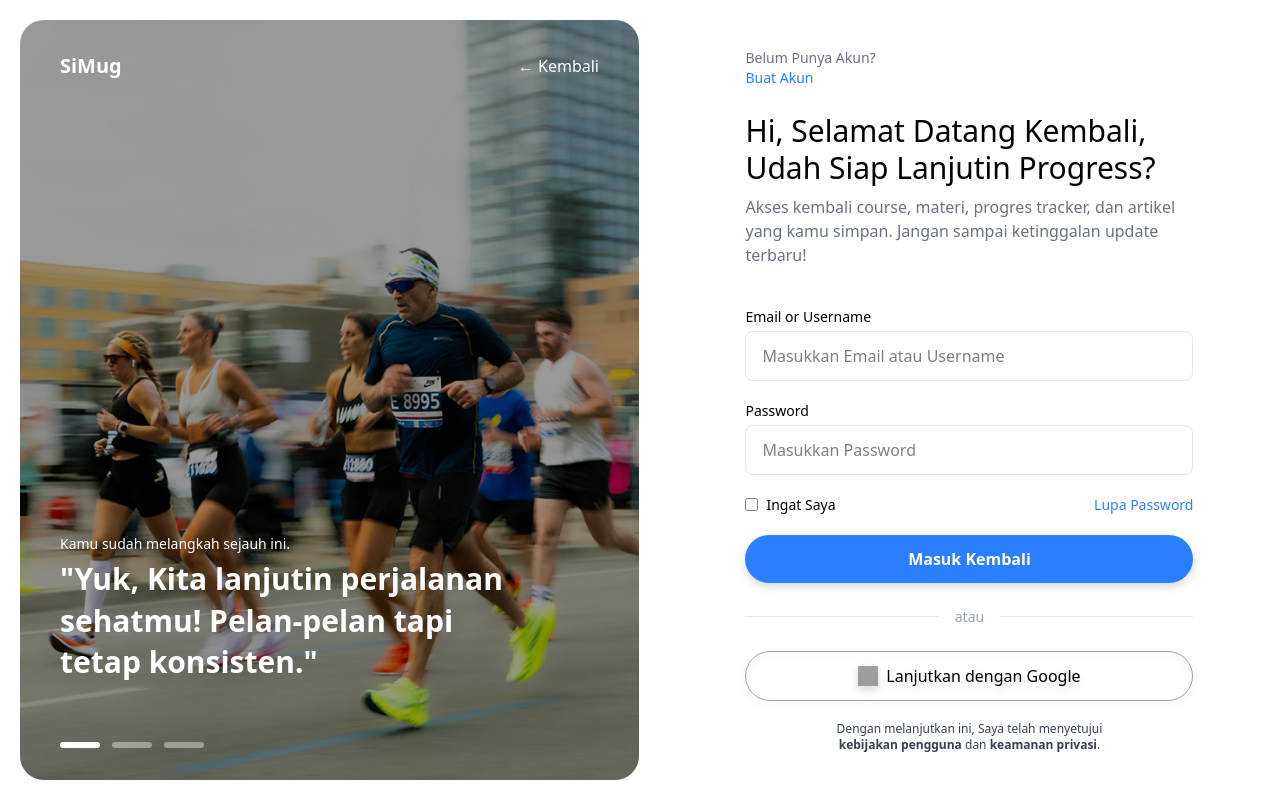
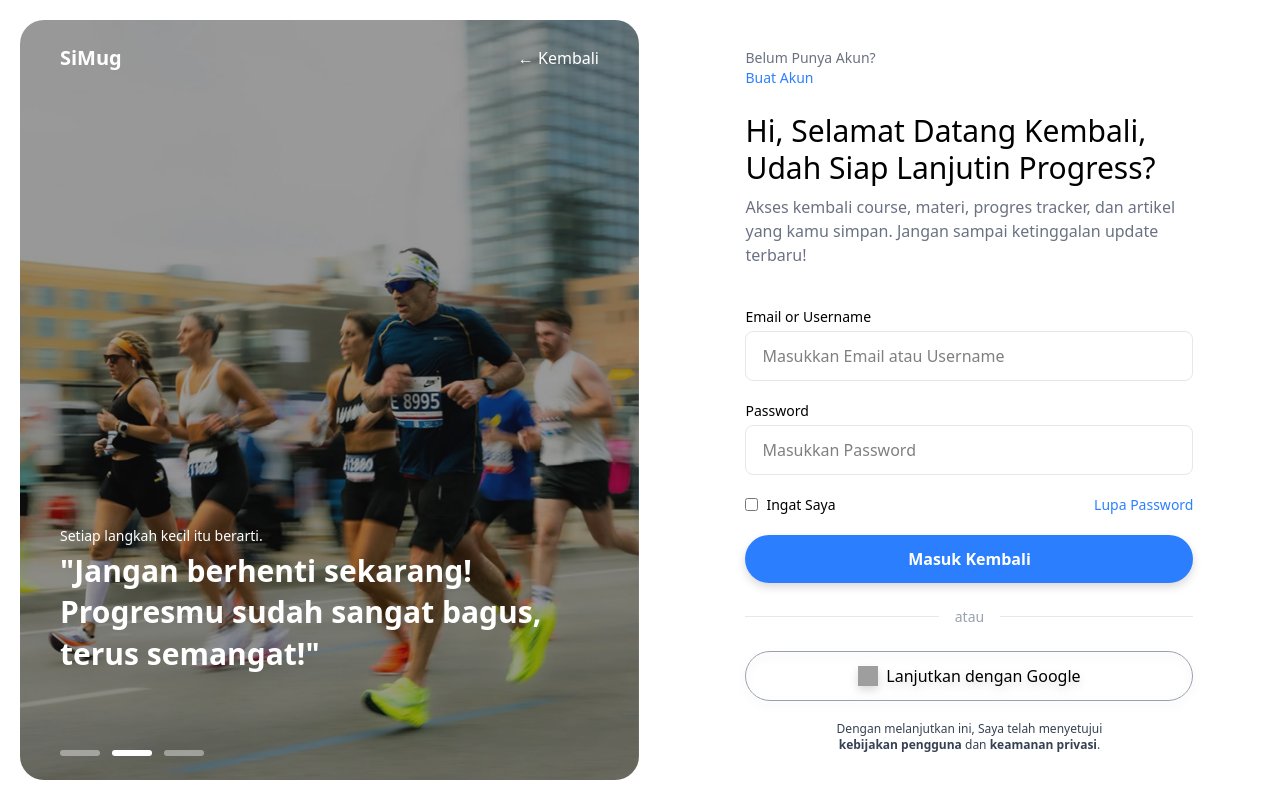
Before and after one commit to iqbalbayuaji/SiMug, a React (Vite) app: page / in a window 1280 px wide. Built offline with nearby package versions, Linux system fonts and the light colour scheme; grey boxes are pictures that could not be loaded.

Commit message:
[+] Finishing LoginPage-2

```diff
--- a/src/pages/login/LoginPage.jsx
+++ b/src/pages/login/LoginPage.jsx
@@ -1,47 +1,97 @@
-
+import { useState, useEffect } from "react"
 import LoginImg from "../../assets/images/thumbnail-login.png"
 
 export default function LoginPage() {
+  const [currentSlide, setCurrentSlide] = useState(0)
+
+  const slides = [
+    {
+      image: LoginImg,
+      text: "Kamu sudah melangkah sejauh ini.",
+      quote: "Yuk, Kita lanjutin perjalanan sehatmu! Pelan-pelan tapi tetap konsisten."
+    },
+    {
+      image: LoginImg,
+      text: "Setiap langkah kecil itu berarti.",
+      quote: "Jangan berhenti sekarang! Progresmu sudah sangat bagus, terus semangat!"
+    },
+    {
+      image: LoginImg,
+      text: "Kesehatan adalah investasi terbaik.",
+      quote: "Tubuh sehat, pikiran jernih. Mari jaga kesehatan bersama-sama!"
+    }
+  ]
+
+  useEffect(() => {
+    const timer = setInterval(() => {
+      setCurrentSlide((prev) => (prev + 1) % slides.length)
+    }, 5000)
+
+    return () => clearInterval(timer)
+  }, [slides.length])
+
   return (
     <div className="min-h-screen flex flex-col lg:flex-row">
-      {/* Left Image Section */}
-      <div className="hidden lg:flex lg:w-1/2 relative lg:m-5 rounded-none lg:rounded-3xl overflow-hidden">
-        <img
-          src={LoginImg}
-          alt="thumbnail-login"
-          className="absolute inset-0 w-full h-full object-cover"
-        />
+      {/* Section Kiri */}
+      <div className="flex lg:w-1/2 relative h-48 rounded-b-lg lg:h-auto lg:m-5 rounded-none lg:rounded-3xl overflow-hidden">
+        {/* Carousel Gambar */}
+        {slides.map((slide, index) => (
+          <img
+            key={index}
+            src={slide.image}
+            alt={`slide-${index + 1}`}
+            className={`absolute inset-0 w-full h-full object-cover transition-opacity duration-700 ${index === currentSlide ? 'opacity-100' : 'opacity-0'
+              }`}
+          />
+        ))}
         <div className="absolute inset-0 bg-black/40" />
 
-        <div className="w-full z-10 flex flex-col justify-between px-6 md:px-8 lg:px-10 py-6 md:py-8 text-white">
+        <div className="w-full z-10 flex flex-col justify-between px-6 md:px-8 lg:px-10 py-4 lg:py-6 md:py-8 text-white">
           <div className="flex justify-between">
             <div className="flex text-lg md:text-xl font-semibold">
               SiMug
             </div>
             <button className="text-sm md:text-base">← Kembali</button>
           </div>
-          <div className="">
-            <div>
-              <p className="text-xs md:text-sm mb-1">Kamu sudah melangkah sejauh ini.</p>
-              <h2 className="text-2xl md:text-3xl font-semibold leading-snug">
-                "Yuk, Kita lanjutin perjalanan <br />
-                sehatmu! Pelan-pelan tapi <br />
-                tetap konsisten."
-              </h2>
+          <div className="hidden lg:block">
+            {/* Carousel Isi */}
+            <div className="relative min-h-[200px]">
+              {slides.map((slide, index) => (
+                <div
+                  key={index}
+                  className={`absolute inset-0 transition-opacity duration-700 ${index === currentSlide ? 'opacity-100' : 'opacity-0'
+                    }`}
+                >
+                  <p className="text-xs md:text-sm mb-1">{slide.text}</p>
+                  <h2 className="text-2xl md:text-3xl font-semibold leading-snug">
+                    "{slide.quote}"
+                  </h2>
+                </div>
+              ))}
             </div>
 
-            <div className="flex gap-2 md:gap-3 mt-8 md:mt-15">
-              <span className="w-8 md:w-10 h-1.5 bg-white rounded-full" />
-              <span className="w-8 md:w-10 h-1.5 bg-white/40 rounded-full" />
-              <span className="w-8 md:w-10 h-1.5 bg-white/40 rounded-full" />
+            {/* Titik Carousel */}
+            <div className="flex gap-2 md:gap-3 mt-8 md:mt-6">
+              {slides.map((_, index) => (
+                <button
+                  key={index}
+                  onClick={() => setCurrentSlide(index)}
+                  className={`h-1.5 rounded-full transition-all duration-300 ${index === currentSlide
+                    ? 'w-8 md:w-10 bg-white'
+                    : 'w-8 md:w-10 bg-white/40 hover:bg-white/60'
+                    }`}
+                  aria-label={`Go to slide ${index + 1}`}
+                />
+              ))}
             </div>
           </div>
         </div>
       </div>
 
-      {/* Right Form Section */}
-      <div className="w-full lg:w-1/2 flex items-center justify-center px-4 sm:px-6 md:px-8 py-6 md:py-7">
-        <div className="max-w-md w-full">
+      {/* Section Kanan */}
+      <div className="w-full lg:w-1/2 flex items-center justify-center px-9 sm:px-6 md:px-8 py-6 md:py-7">
+        <div className="max-w-md w-full ">
+          {/* Link Belum Punya Akun */}
           <div className="flex flex-col items-start text-xs sm:text-sm mb-3 md:mb-4">
             <a className="text-gray-500">Belum Punya Akun?</a>
             <a href="#" className="text-blue-500 font-medium">Buat Akun</a>
@@ -51,7 +101,7 @@ export default function LoginPage() {
             <p className="text-sm md:text-base text-gray-500 font-normal">Akses kembali course, materi, progres tracker, dan artikel yang kamu simpan. Jangan sampai ketinggalan update terbaru!</p>
           </div>
 
-
+          {/* Form */}
           <form className="space-y-4 md:space-y-5">
             <div>
               <label className="block text-xs sm:text-sm font-medium mb-1">Email or Username</label>
```
